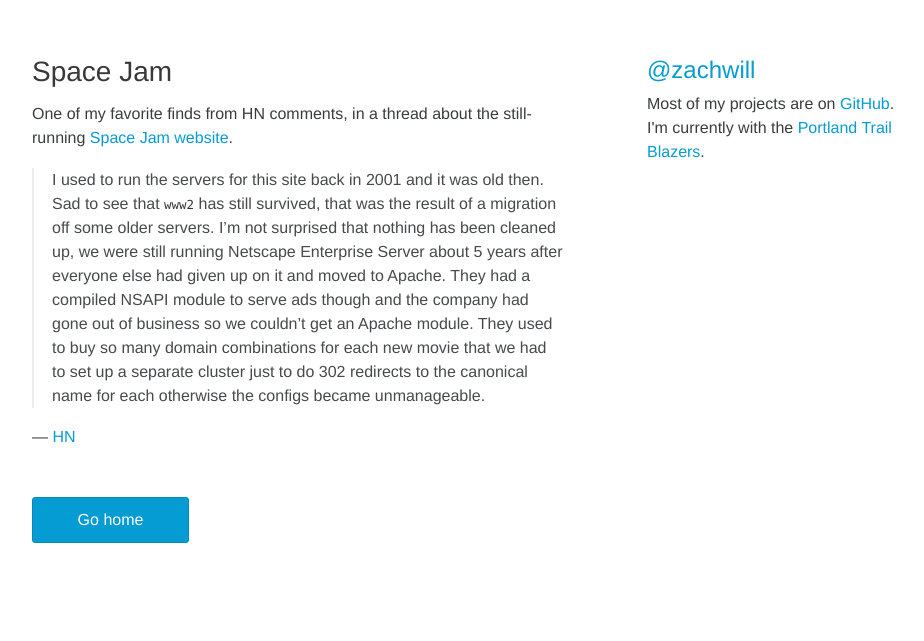
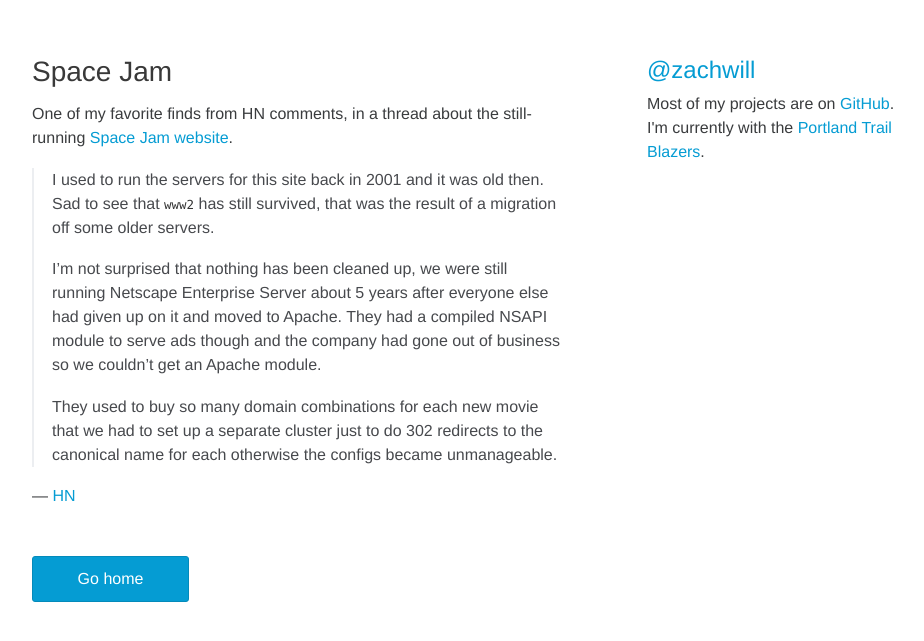
Before and after one commit to zachwill/blog, a Jekyll site: the page built from _posts/2013-05-25-space-jam.md, in a window 1280 px wide. Shown: the top 641 px of the page, without its empty margins (158-1082 px from the left). Built offline with Jekyll 4.4.1, drawn with Linux system fonts in a browser that asks for light colours; Markdown is read by kramdown in place of the engine named in the settings.

Commit message:
Add formatting

```diff
--- a/_posts/2013-05-25-space-jam.md
+++ b/_posts/2013-05-25-space-jam.md
@@ -9,13 +9,16 @@
 
 > I used to run the servers for this site back in 2001 and it was old then. Sad
 > to see that `www2` has still survived, that was the result of a migration off
-> some older servers. I'm not surprised that nothing has been cleaned up, we
-> were still running Netscape Enterprise Server about 5 years after everyone
-> else had given up on it and moved to Apache. They had a compiled NSAPI module
-> to serve ads though and the company had gone out of business so we couldn't
-> get an Apache module. They used to buy so many domain combinations for each
-> new movie that we had to set up a separate cluster just to do 302 redirects to
-> the canonical name for each otherwise the configs became unmanageable.
+> some older servers.
+>
+> I'm not surprised that nothing has been cleaned up, we were still running
+> Netscape Enterprise Server about 5 years after everyone else had given up on
+> it and moved to Apache. They had a compiled NSAPI module to serve ads though
+> and the company had gone out of business so we couldn't get an Apache module.
+>
+> They used to buy so many domain combinations for each new movie that we had to
+> set up a separate cluster just to do 302 redirects to the canonical name for
+> each otherwise the configs became unmanageable.
 
 &mdash; [HN](https://news.ycombinator.com/item?id=5317068)
 
```
